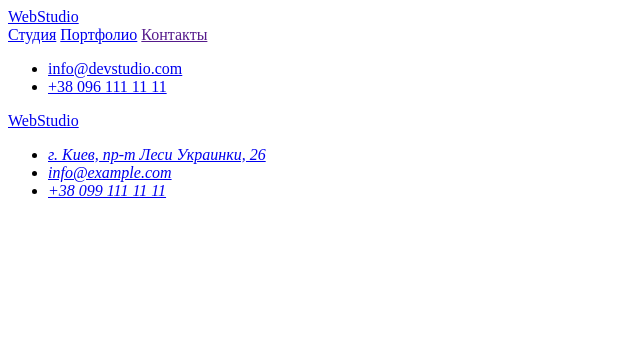
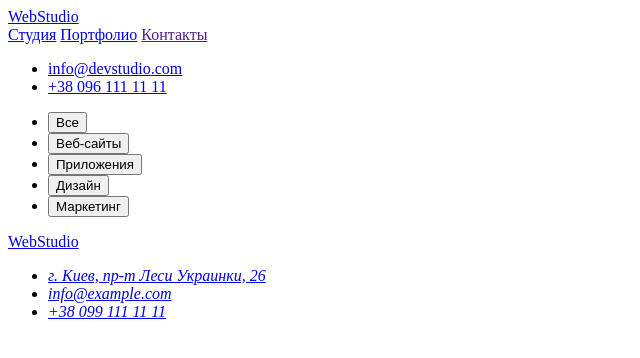
Before and after one commit to Samber1/goit-markup-hw-01, a plain HTML site: page portfolio.html in a window 1280 px wide. Shown: the whole page, without its empty margins (0-640 px from the left). Drawn offline with Linux system fonts and the light colour scheme.

Commit message:
added buttons in section 1

```diff
--- a/portfolio.html
+++ b/portfolio.html
@@ -20,7 +20,15 @@
         </ul>
     </header>
     <main>
-
+        <section>
+            <ul>
+                <li><button type="button">Все</button></li>
+                <li><button type="button">Веб-сайты</button></li>
+                <li><button type="button">Приложения</button></li>
+                <li><button type="button">Дизайн</button></li>
+                <li><button type="button">Маркетинг</button></li>
+            </ul>
+        </section>
     </main>
     <footer>
         <a href="./index.html" lang="en">WebStudio</a>
```
